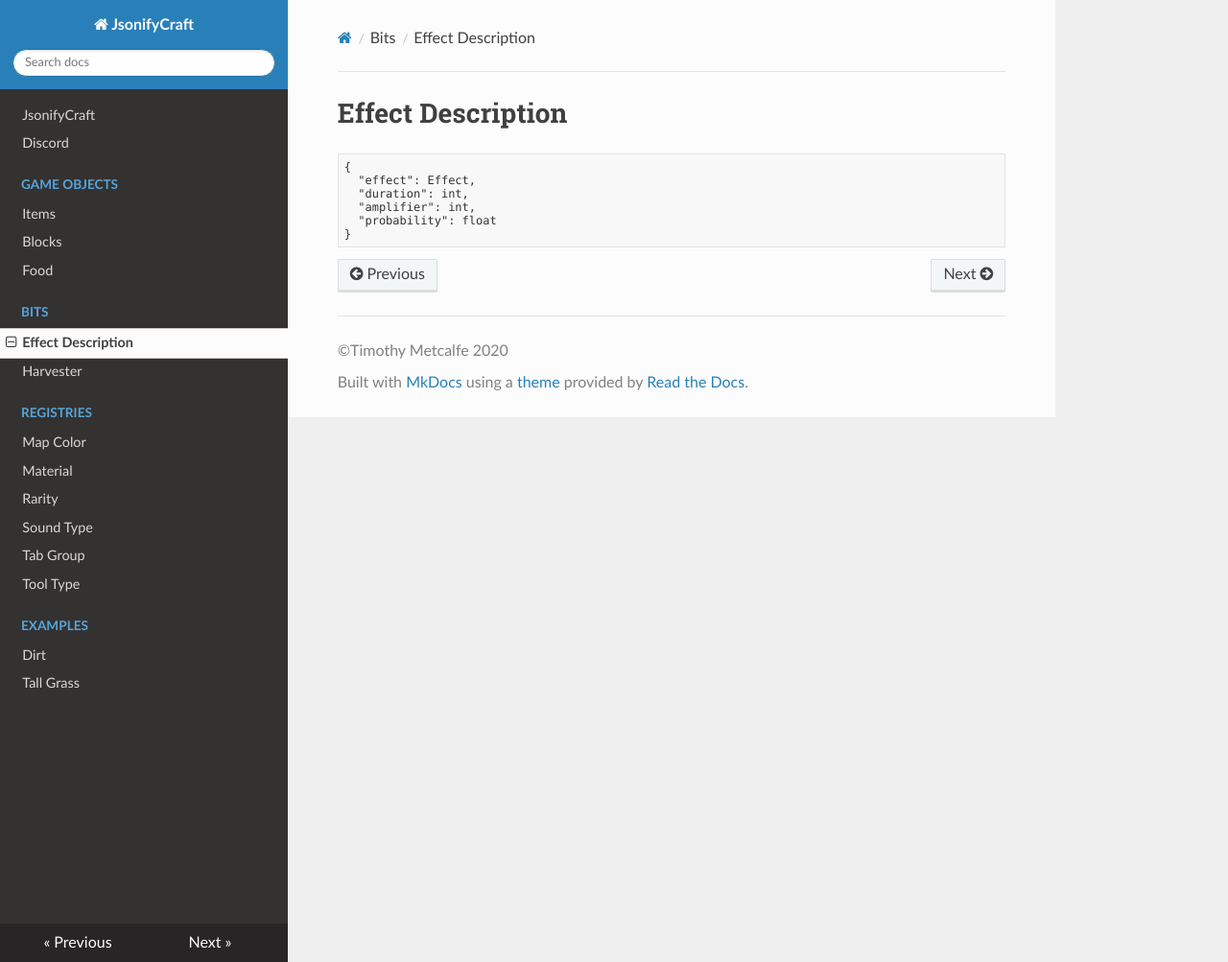
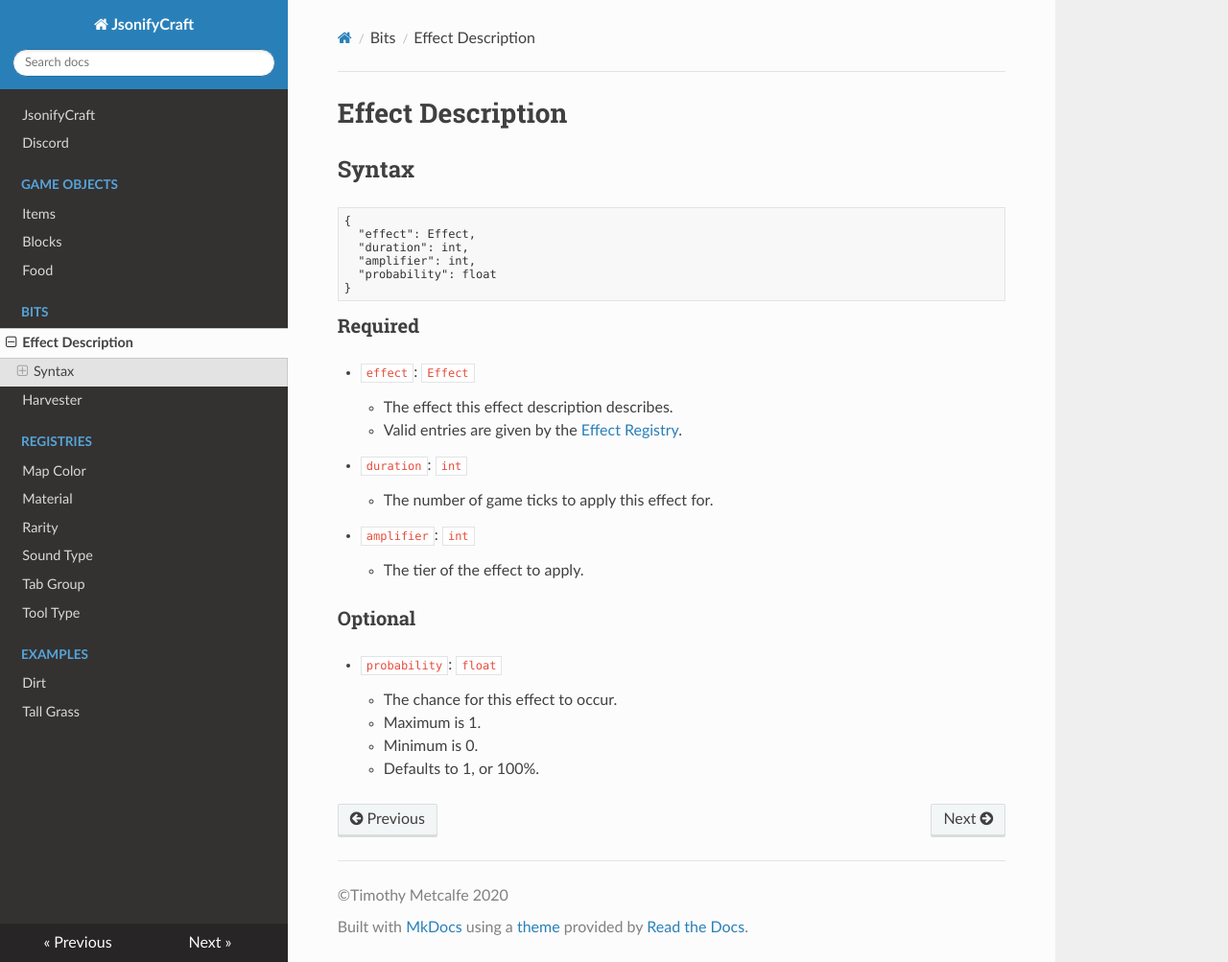
Before and after one commit to tmetcalfe89-zz/JsonifyCraft-docs, an MkDocs documentation site: the page built from docs/bits/effectdescription.md, in a window 1280 px wide and 1003 px high. Shown: the whole window at 96% size. Built offline with MkDocs 1.6.1, drawn with Linux system fonts in a browser that asks for light colours; nearby versions of some CDN libraries.

Commit message:
Effect description and harvester.

```diff
--- a/docs/bits/effectdescription.md
+++ b/docs/bits/effectdescription.md
@@ -1,4 +1,6 @@
 # Effect Description
+
+## Syntax
 
 <pre class="styledpre">
 {
@@ -8,3 +10,20 @@
   "probability": float
 }
 </pre>
+
+### Required
+
+* `effect`: `Effect`
+    * The effect this effect description describes.
+    * Valid entries are given by the [Effect Registry](./../registries/effectregistry).
+* `duration`: `int`
+    * The number of game ticks to apply this effect for.
+* `amplifier`: `int`
+    * The tier of the effect to apply.
+
+### Optional
+* `probability`: `float`
+    * The chance for this effect to occur.
+    * Maximum is 1.
+    * Minimum is 0.
+    * Defaults to 1, or 100%.
```
Also changed, not shown: docs/bits/harvester.md (+12 -0 lines).
